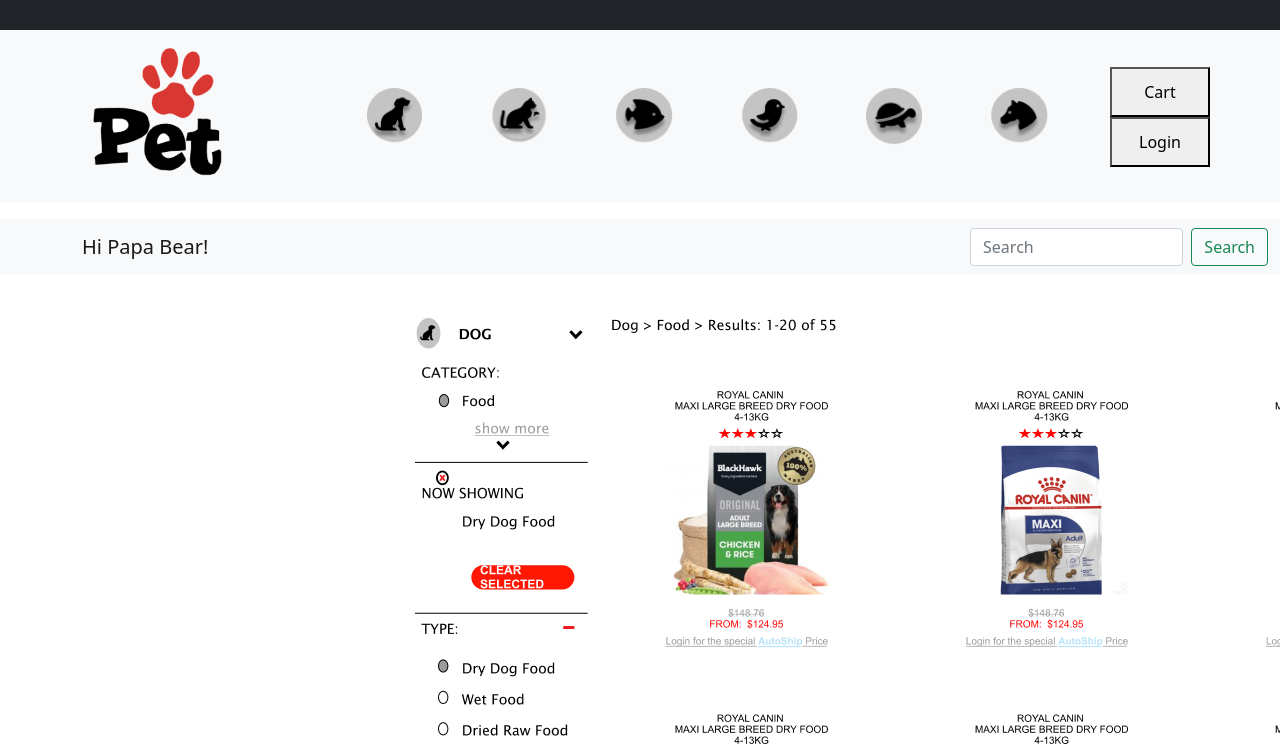
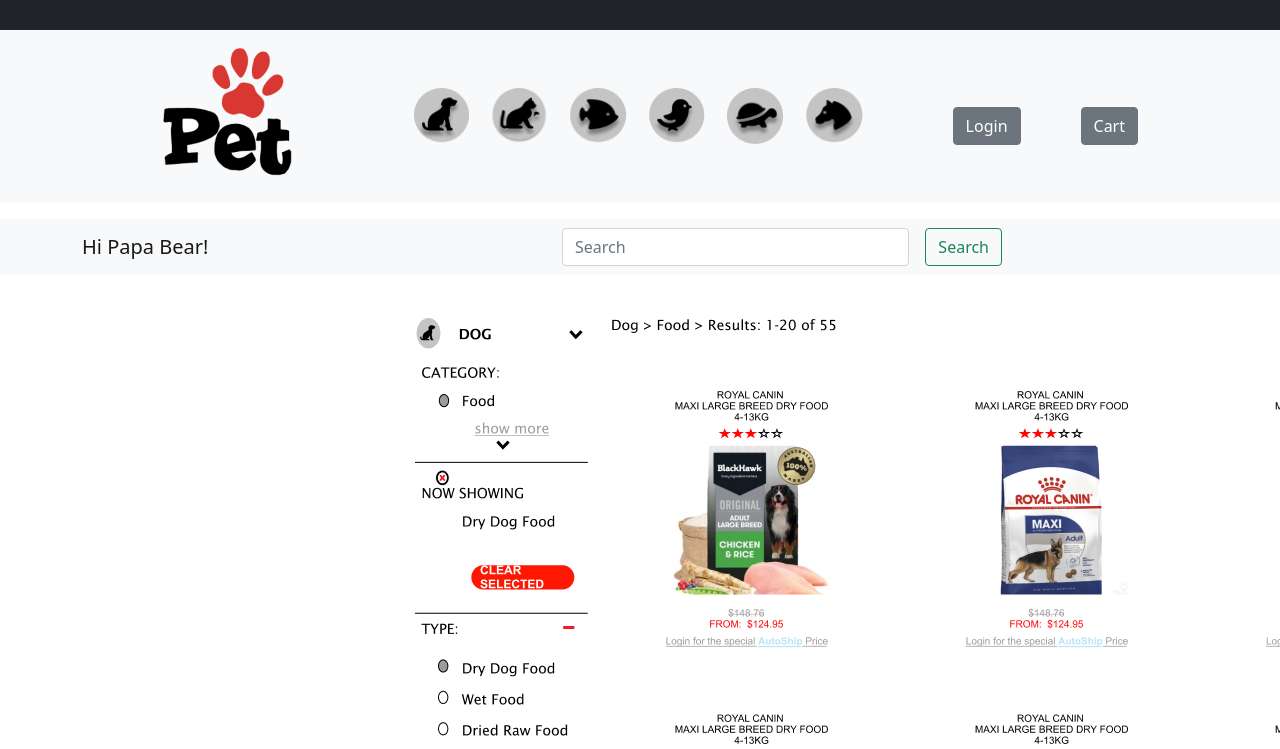
Before and after one commit to Samclaxton/Mission-ready, a React (Create React App) app in the folder client/: page /about in a window 1280 px wide. Shown: the top 749 px of the page. Built offline with nearby package versions, Linux system fonts and the light colour scheme.

Commit message:
adjusted home.js, settings.js and about.js with updated navbar

```diff
--- a/client/src/components/about.css
+++ b/client/src/components/about.css
@@ -32,9 +32,21 @@
   width: 57px;
 }
 
+.navbar-collapse {
+  display: flex;
+  width: 1500px;
+  justify-content: start;
+  margin-right: 10px;
+}
+
 .navbar-brand {
   margin-left: 70px;
 }
+
+.d-flex {
+  width: 500px;
+}
+
 .middle-section {
   margin-top: 40px;
   display: flex;
@@ -51,8 +63,20 @@
   margin-right: 400px;
 }
 
-.login-btn {
-  margin-right: 100px;
-  height: 50px;
-  width: 100px;
+.btns {
+  margin-left: 20px;
+  height: 20px;
+  width: 400px;
+  color: #e5e5e5;
+  float: right;
 }
+
+.btn {
+  color: #e5e5e5;
+  float: right;
+  margin-right: 60px;
+}
+
+.btn btn-secondary {
+  color: #e5e5e5;
+}
--- a/client/src/components/about.js
+++ b/client/src/components/about.js
@@ -90,26 +90,35 @@
               />{' '}
             </div>
           </Navbar.Brand>
+          <div className="btns">
+            <button type="button" class="btn btn-secondary">
+              Cart
+            </button>
+            <button type="button" class="btn btn-secondary">
+              Login
+            </button>
+          </div>
+
+          {/* </div> */}
         </Container>
-        <div>
-          <button class="login-btn">Cart</button>
-          <button class="login-btn">Login</button>
-        </div>
       </Navbar>
       {/* <img className="animal-names" src={AnimalNames}></img> */}
+
       <p></p>
       <div classname="search-section">
         <Navbar bg="light" expand="lg">
           <Container fluid>
-            <Navbar.Brand href="#">Hi Papa Bear!</Navbar.Brand>
+            <Navbar.Brand href="/home">Hi Papa Bear!</Navbar.Brand>
             <Navbar.Toggle aria-controls="navbarScroll" />
             <Navbar.Collapse id="navbarScroll">
               <Form className="d-flex">
                 <FormControl
                   type="search"
                   placeholder="Search"
-                  className="me-2"
+                  className="me-3"
                   aria-label="Search"
+                  a
+                  href="search"
                 />
                 <Button variant="outline-success">Search</Button>
               </Form>
@@ -123,9 +132,7 @@
         <img className="product-image" src={ProductImage} />
       </div>
 
-      <>
-        <br />
-      </>
+      <br />
     </div>
   );
 };
--- a/client/src/components/data.json
+++ b/client/src/components/data.json
@@ -31,35 +31,35 @@
   {
     "name": "Addiction",
     "logo": "https://www.pet.co.nz/images/cache/product_browse/images/products/5fdfe5bf906ab1.80708455.png",
-    "price": "$124.95",
+    "price": "$86.50",
     "text": "Login for the special AutoShip price",
     "tags": ["Large Dogs", "Dry", "Diet"]
   },
   {
     "name": "Black Hawk",
-    "logo": "https://www.pet.co.nz/images/cache/product_browse/images/products/5b1db3d82a85f9.88888459.jpeg",
-    "price": "$124.95",
+    "logo": "https://www.pet.co.nz/images/cache/product_browse/images/products/5f642def648390.89876388.jpeg",
+    "price": "$99.95",
     "text": "Login for the special AutoShip price",
     "tags": ["Large", "Chicken", "Rice"]
   },
   {
     "name": "Acana",
     "logo": "https://www.pet.co.nz/images/cache/product_browse/images/products/6203497e6f35e0.83400454.jpeg",
-    "price": "$124.95",
+    "price": "$154.95",
     "text": "Login for the special AutoShip price",
     "tags": ["Diet", "Dog", "Chicken"]
   },
   {
     "name": "Omega Plus",
     "logo": "https://www.pet.co.nz/images/cache/product_browse/images/products/61b79b6387bd19.58024317.jpeg",
-    "price": "$124.95",
+    "price": "$135.95",
     "text": "Login for the special AutoShip price",
     "tags": ["Fish", "Gourmet, Dog"]
   },
   {
     "name": "Pro Plan",
     "logo": "https://www.pet.co.nz/images/cache/product_browse/images/products/60f78e1c0ca216.09295523.png",
-    "price": "$124.95",
+    "price": "$150.95",
     "text": "Login for the special AutoShip price",
     "tags": ["Adult", "Dog", "Salmon"]
   }
--- a/client/src/components/home.js
+++ b/client/src/components/home.js
@@ -80,26 +80,35 @@
               />{' '}
             </div>
           </Navbar.Brand>
+          <div className="btns">
+            <button type="button" class="btn btn-secondary">
+              Cart
+            </button>
+            <button type="button" class="btn btn-secondary">
+              Login
+            </button>
+          </div>
+
+          {/* </div> */}
         </Container>
-        <div>
-          <button class="login-btn">Cart</button>
-          <button class="login-btn">Login</button>
-        </div>
       </Navbar>
       {/* <img className="animal-names" src={AnimalNames}></img> */}
+
       <p></p>
       <div classname="search-section">
         <Navbar bg="light" expand="lg">
           <Container fluid>
-            <Navbar.Brand href="#">Hi Papa Bear!</Navbar.Brand>
+            <Navbar.Brand href="/home">Hi Papa Bear!</Navbar.Brand>
             <Navbar.Toggle aria-controls="navbarScroll" />
             <Navbar.Collapse id="navbarScroll">
               <Form className="d-flex">
                 <FormControl
                   type="search"
                   placeholder="Search"
-                  className="me-2"
+                  className="me-3"
                   aria-label="Search"
+                  a
+                  href="search"
                 />
                 <Button variant="outline-success">Search</Button>
               </Form>
--- a/client/src/components/settings.js
+++ b/client/src/components/settings.js
@@ -51,7 +51,7 @@
     }
   };
   return (
-    <div>
+    <div class="first">
       <Navbar className="black-navbar" bg="dark" variant="dark">
         <Container></Container>
       </Navbar>
@@ -115,11 +115,28 @@
               />{' '}
             </div>
           </Navbar.Brand>
+          <div className="btns">
+            <button type="button" class="btn btn-secondary">
+              Cart
+            </button>
+            <button type="button" class="btn btn-secondary">
+              Login
+            </button>
+          </div>
+
+          {/* </div> */}
         </Container>
-        <div>
-          <button class="login-btn">Cart</button>
-          <button class="login-btn">Login</button>
-        </div>
+      </Navbar>
+      {/* <img className="animal-names" src={AnimalNames}></img> */}
+
+      <p></p>
+      <div classname="search-section">
+        <Navbar bg="light" expand="lg">
+          <Container fluid>
+            <Navbar.Brand href="/home">Hi Papa Bear!</Navbar.Brand>
+            <Navbar.Toggle aria-controls="navbarScroll" />
+            <Navbar.Collapse id="navbarScroll"></Navbar.Collapse>
+          </Container>
         </Navbar>
         <p className="title"></p>
         <div className="search-container">
@@ -129,7 +146,7 @@
             placeholder="Search products"
           />
         </div>
-
+      </div>
       <div className="item-container">
         {searchData.map((item) => (
           <Item {...item} key={item.name} />
--- a/client/src/components/styles.css
+++ b/client/src/components/styles.css
@@ -86,3 +86,86 @@
   margin-left: 20px;
   color: #9c9c9c;
 }
+
+.middle-section {
+  @media screen and (max-width: 460px);
+}
+
+.container {
+  height: 157px;
+}
+
+.black-navbar {
+  height: 30px;
+}
+
+.navbar-brand {
+  width: 1000px;
+}
+.pet-logo {
+  height: 157px;
+  width: 157px;
+  float: left;
+}
+
+.animal-images {
+  display: flex;
+  flex-direction: row;
+  justify-content: space-around;
+  margin-top: 50px;
+  margin-left: 250px;
+}
+
+.dog-image {
+  height: 57px;
+  width: 57px;
+}
+
+.navbar-collapse {
+  display: flex;
+  width: 1500px;
+  justify-content: start;
+  margin-right: 10px;
+}
+
+.navbar-brand {
+  margin-left: 70px;
+}
+
+.d-flex {
+  width: 500px;
+}
+
+.middle-section {
+  margin-top: 40px;
+  display: flex;
+  justify-content: space-between;
+}
+
+.sidebar-image {
+  height: 846.81px;
+  width: 210.77px;
+  margin-left: 400px;
+}
+
+.product-image {
+  margin-right: 400px;
+}
+
+.btns {
+  margin-left: 20px;
+  height: 20px;
+  width: 400px;
+  color: #e5e5e5;
+  float: right;
+}
+
+.btn {
+  color: #e5e5e5;
+  float: right;
+  margin-right: 60px;
+}
+
+.btn btn-secondary {
+  color: #e5e5e5;
+}
```
Lines whose indentation alone changed are shown as unchanged.
